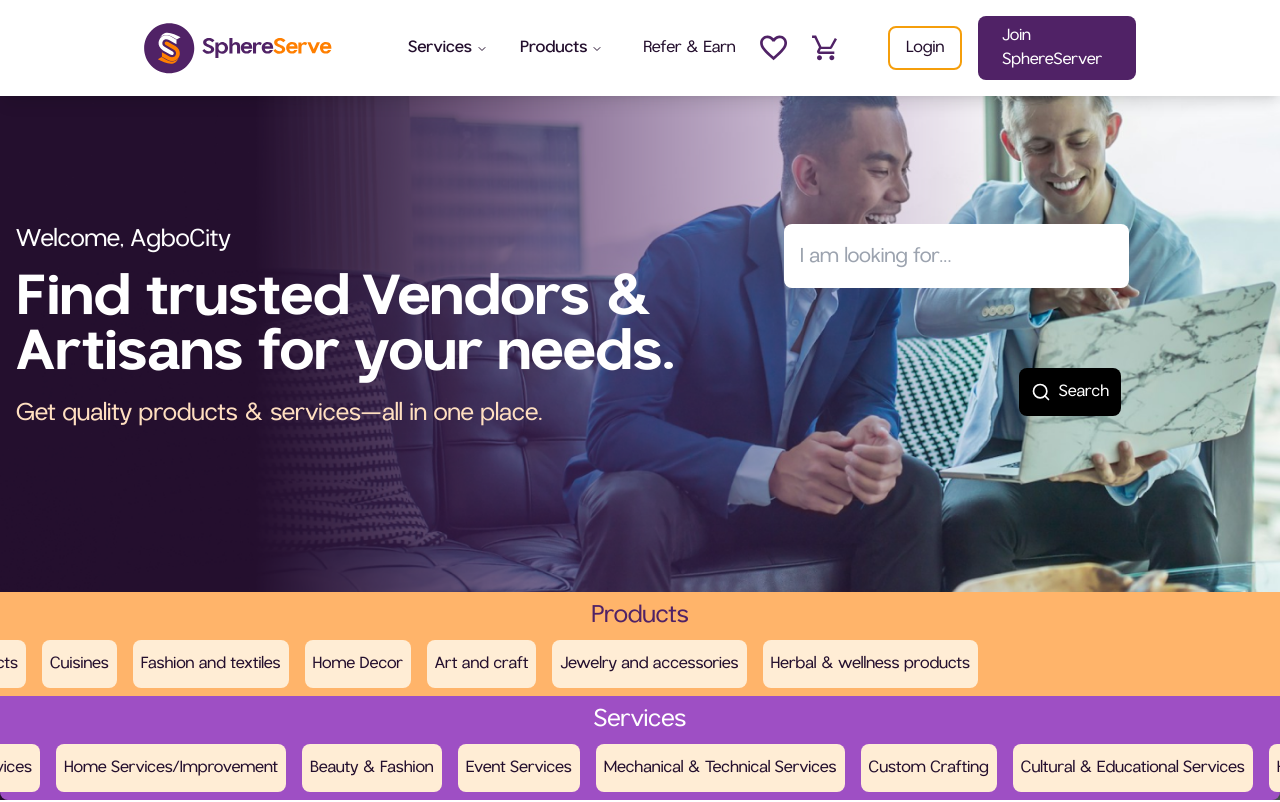
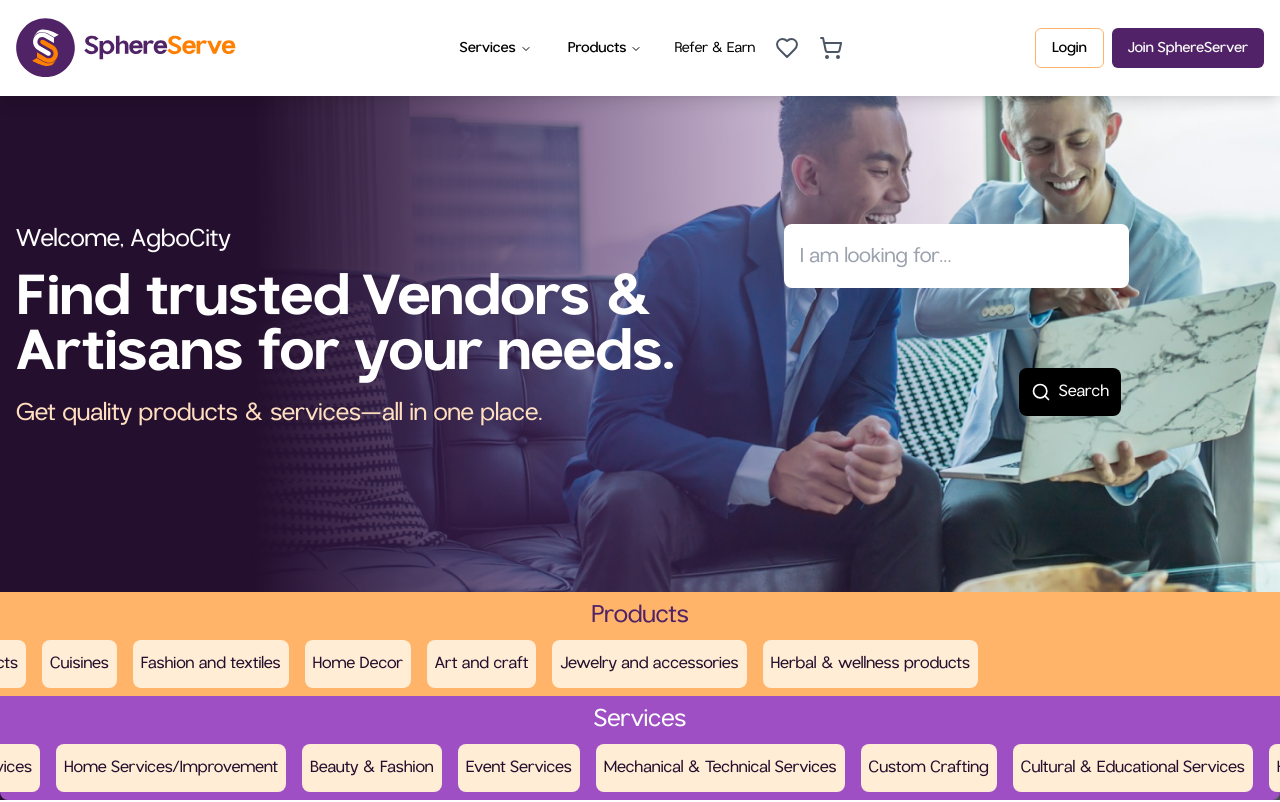
Before and after one commit to Sserve-repo/SST-Frontend, a Next.js app: page / in a window 1280 px wide. Shown: the top 802 px of the page. Built offline with nearby package versions, Linux system fonts and the light colour scheme.

Commit message:
implement user authentication flow with login and registration components

```diff
--- a/components/landing/Header.tsx
+++ b/components/landing/Header.tsx
@@ -1,11 +1,10 @@
+"use client";
+
 import React from "react";
 import Image from "next/image";
-import Logo from "../../assets/images/logo.svg";
-import Cart from "../../assets/icons/cart.svg";
-import Favorite from "../../assets/icons/favorite.svg";
-
 import Link from "next/link";
-
+import { Menu, ShoppingCart, Heart } from "lucide-react";
+import { Button } from "@/components/ui/button";
 import {
   NavigationMenu,
   NavigationMenuContent,
@@ -13,8 +12,15 @@ import {
   NavigationMenuList,
   NavigationMenuTrigger,
 } from "@/components/ui/navigation-menu";
+import { Sheet, SheetContent, SheetTrigger } from "@/components/ui/sheet";
+import {
+  DropdownMenu,
+  DropdownMenuContent,
+  DropdownMenuItem,
+  DropdownMenuTrigger,
+} from "@/components/ui/dropdown-menu";
 
-const Header = () => {
+export default function Header() {
   const products = {
     African: [
       "African Foodstuffs",
@@ -86,270 +92,148 @@ const Header = () => {
   };
 
   return (
-    <div className="flex items-center justify-between px-[9rem] fixed top-0 left-0 bg-white h-24 w-full z-50   text-[#240F2E] shadow-lg">
+    <header className="fixed top-0 left-0 w-full bg-white shadow-lg z-50">
+      <div className="container mx-auto px-4 h-20 md:h-24 flex items-center justify-between">
+        <div className="flex items-center">
+          <Link href="/" className="mr-4">
+            <Image
+              src="/assets/images/logo.svg"
+              alt="Logo"
+              width={220}
+              height={60}
+            />
+          </Link>
+        </div>
+        <div className="">
+          <nav className="hidden lg:flex space-x-4">
             <NavigationMenu>
               <NavigationMenuList>
-          <div className="grid grid-cols-4 items-center justify-between">
-            {/* Logo */}
                 <NavigationMenuItem>
-              <Link href="/">
-                <Image className="" src={Logo} alt="logo" />
-              </Link>
-            </NavigationMenuItem>
-
-            <div className="flex gap-x-[1.5rem] items-center  col-span-2">
-              <div className="flex">
-                {/* Services */}
-                <NavigationMenuItem>
-                  <NavigationMenuTrigger className="text-[1rem]">
-                    Services
-                  </NavigationMenuTrigger>
+                  <NavigationMenuTrigger>Services</NavigationMenuTrigger>
                   <NavigationMenuContent>
-                    <div className="w-[35rem] h-[34rem] grid grid-cols-2 p-4">
-                      <div className="flex flex-col">
-                        <p className="py-2 font-bold">
-                          Home Services/Improvement
-                        </p>
-                        {services["Home Services/Improvement"].map(
-                          (item: string, index: number) => {
-                            return (
-                              <React.Fragment key={index}>
+                    <div className="w-[35rem] max-h-[80vh] overflow-y-auto grid grid-cols-2 p-4">
+                      {Object.entries(services).map(([category, items]) => (
+                        <div key={category} className="flex flex-col mb-4">
+                          <p className="font-bold mb-2">{category}</p>
+                          {items.map((item, index) => (
                             <Link
-                                  href={"/"}
-                                  className="hover:cursor-pointer my-1"
+                              key={index}
+                              href="/"
+                              className="hover:underline mb-1"
                             >
                               {item}
                             </Link>
-                              </React.Fragment>
-                            );
-                          }
-                        )}
+                          ))}
                         </div>
-
-                      <div className="flex flex-col">
-                        <p className="py-2 font-bold">Custom Crafting</p>
-                        {services["Custom Crafting"].map(
-                          (item: string, index: number) => {
-                            return (
-                              <React.Fragment key={index}>
+                      ))}
+                    </div>
+                  </NavigationMenuContent>
+                </NavigationMenuItem>
+                <NavigationMenuItem>
+                  <NavigationMenuTrigger>Products</NavigationMenuTrigger>
+                  <NavigationMenuContent>
+                    <div className="w-[35rem] max-h-[80vh] overflow-y-auto grid grid-cols-2 p-4">
+                      {Object.entries(products).map(([category, items]) => (
+                        <div key={category} className="flex flex-col mb-4">
+                          <p className="font-bold mb-2">{category}</p>
+                          {items.map((item, index) => (
                             <Link
-                                  href={"/"}
-                                  className="hover:cursor-pointer my-1"
+                              key={index}
+                              href="/"
+                              className="hover:underline mb-1"
                             >
                               {item}
                             </Link>
-                              </React.Fragment>
-                            );
-                          }
-                        )}
+                          ))}
                         </div>
-
-                      <div className="flex flex-col">
-                        <p className="py-2 font-bold">Beauty & Fashion</p>
-                        {services["Beauty & Fashion"].map(
-                          (item: string, index: number) => {
-                            return (
-                              <React.Fragment key={index}>
-                                <Link
-                                  href={"/"}
-                                  className="hover:cursor-pointer my-1"
-                                >
-                                  {item}
-                                </Link>
-                              </React.Fragment>
-                            );
-                          }
-                        )}
-                      </div>
-
-                      <div className="flex flex-col">
-                        <p className="py-2 font-bold">Mechanical & Technical</p>
-                        {services["Mechanical & Technical"].map(
-                          (item: string, index: number) => {
-                            return (
-                              <React.Fragment key={index}>
-                                <Link
-                                  href={"/"}
-                                  className="hover:cursor-pointer my-1"
-                                >
-                                  {item}
-                                </Link>
-                              </React.Fragment>
-                            );
-                          }
-                        )}
-                      </div>
-
-                      <div className="flex flex-col">
-                        <p className="py-2 font-bold">Event Services</p>
-                        {services["Event Services"].map(
-                          (item: string, index: number) => {
-                            return (
-                              <React.Fragment key={index}>
-                                <Link
-                                  href={"/"}
-                                  className="hover:cursor-pointer my-1"
-                                >
-                                  {item}
-                                </Link>
-                              </React.Fragment>
-                            );
-                          }
-                        )}
-                      </div>
-
-                      <div className="flex flex-col">
-                        <p className="py-2 font-bold">Cultural & Educational</p>
-                        {services["Cultural & Educational"].map(
-                          (item: string, index: number) => {
-                            return (
-                              <React.Fragment key={index}>
-                                <Link
-                                  href={"/"}
-                                  className="hover:cursor-pointer my-1"
-                                >
-                                  {item}
-                                </Link>
-                              </React.Fragment>
-                            );
-                          }
-                        )}
-                      </div>
+                      ))}
                     </div>
                   </NavigationMenuContent>
                 </NavigationMenuItem>
-
-                {/* Products */}
-                <NavigationMenuItem>
-                  <NavigationMenuTrigger className="text-[1rem]">
-                    Products
-                  </NavigationMenuTrigger>
-                  <NavigationMenuContent>
-                    <div className="w-[35rem] h-[48rem] grid grid-cols-2 p-4">
-                      <div className="flex flex-col">
-                        <p className="py-2 font-bold">African</p>
-                        {products.African.map((item: string, index: number) => {
-                          return (
-                            <React.Fragment key={index}>
+              </NavigationMenuList>
+            </NavigationMenu>
+            <div className="flex items-center space-x-5">
               <Link
-                                href={"/"}
-                                className="hover:cursor-pointer my-1"
+                href="/refer-earn"
+                className="hidden sm:flex text-sm items-center space-x-2"
               >
-                                {item}
+                {/* <AiFillGift className="h-4 w-4" /> */}
+                <span>Refer & Earn</span>
               </Link>
-                            </React.Fragment>
-                          );
-                        })}
+              <Link
+                href="/favorites"
+                className="text-gray-600 hover:text-gray-900"
+              >
+                <Heart className="h-6 w-6" />
+              </Link>
+              <Link href="/cart" className="text-gray-600 hover:text-gray-900">
+                <ShoppingCart className="h-6 w-6" />
+              </Link>
+            </div>
+          </nav>
+        </div>
+        <div className="flex items-center space-x-4">
+          <div className="hidden md:flex items-center space-x-2">
+            <Button variant="outline" className="border-[#FFB46A]" asChild>
+              <Link href="/auth/login">Login</Link>
+            </Button>
+            <DropdownMenu>
+              <DropdownMenuTrigger asChild>
+                <Button>Join SphereServer</Button>
+              </DropdownMenuTrigger>
+              <DropdownMenuContent>
+                <DropdownMenuItem>Role 1</DropdownMenuItem>
+                <DropdownMenuItem>Role 2</DropdownMenuItem>
+                <DropdownMenuItem>Role 3</DropdownMenuItem>
+              </DropdownMenuContent>
+            </DropdownMenu>
+          </div>
+          <Sheet>
+            <SheetTrigger asChild>
+              <Button variant="outline" size="icon" className="md:hidden">
+                <Menu className="h-6 w-6" />
+              </Button>
+            </SheetTrigger>
+            <SheetContent>
+              <nav className="flex flex-col space-y-12">
+                <Link href="/" className="mr-4">
+                  <Image
+                    src="/assets/images/logo.svg"
+                    alt="Logo"
+                    width={220}
+                    height={60}
+                  />
+                </Link>
+                <div className="flex flex-col space-y-6 mt-6">
+                  <Link href="/services">Services</Link>
+                  <Link href="/products">Products</Link>
+                  <Link href="/refer-earn">Refer & Earn</Link>
                 </div>
 
-                      <div className="flex flex-col">
-                        <p className="py-2 font-bold">Asian</p>
-                        {products.Asian.map((item: string, index: number) => {
-                          return (
-                            <React.Fragment key={index}>
-                              <Link
-                                href={"/"}
-                                className="hover:cursor-pointer my-1"
+                <div className="flex flex-col space-y-3">
+                  <Button
+                    variant="outline"
+                    className="border-[#FFB46A]"
+                    asChild
                   >
-                                {item}
-                              </Link>
-                            </React.Fragment>
-                          );
-                        })}
+                    <Link href="/auth/login">Login</Link>
+                  </Button>
+                  <DropdownMenu>
+                    <DropdownMenuTrigger asChild>
+                      <Button>Join SphereServer</Button>
+                    </DropdownMenuTrigger>
+                    <DropdownMenuContent>
+                      <DropdownMenuItem>Role 1</DropdownMenuItem>
+                      <DropdownMenuItem>Role 2</DropdownMenuItem>
+                      <DropdownMenuItem>Role 3</DropdownMenuItem>
+                    </DropdownMenuContent>
+                  </DropdownMenu>
                 </div>
-
-                      <div className="flex flex-col">
-                        <p className="py-2 font-bold">Indian</p>
-                        {products.Indian.map((item: string, index: number) => {
-                          return (
-                            <React.Fragment key={index}>
-                              <Link
-                                href={"/"}
-                                className="hover:cursor-pointer my-1"
-                              >
-                                {item}
-                              </Link>
-                            </React.Fragment>
-                          );
-                        })}
+              </nav>
+            </SheetContent>
+          </Sheet>
         </div>
-
-                      <div className="flex flex-col">
-                        <p className="py-2 font-bold">Caribbean</p>
-                        {products.Caribbean.map(
-                          (item: string, index: number) => {
-                            return (
-                              <React.Fragment key={index}>
-                                <Link
-                                  href={"/"}
-                                  className="hover:cursor-pointer my-1"
-                                >
-                                  {item}
-                                </Link>
-                              </React.Fragment>
+      </div>
+    </header>
   );
 }
-                        )}
-                      </div>
-
-                      <div className="flex flex-col">
-                        <p className="py-2 font-bold">European</p>
-                        {products.European.map(
-                          (item: string, index: number) => {
-                            return (
-                              <React.Fragment key={index}>
-                                <Link
-                                  href={"/"}
-                                  className="hover:cursor-pointer my-1"
-                                >
-                                  {item}
-                                </Link>
-                              </React.Fragment>
-                            );
-                          }
-                        )}
-                      </div>
-                    </div>
-                  </NavigationMenuContent>
-                </NavigationMenuItem>
-              </div>
-
-              <NavigationMenuItem>
-                <Link href={"/auth/login"}>Refer & Earn</Link>
-              </NavigationMenuItem>
-
-              <NavigationMenuItem>
-                <Link href="/contact-us">
-                  <Image src={Favorite} alt="" />
-                </Link>
-              </NavigationMenuItem>
-
-              <NavigationMenuItem>
-                <Link href="/contact-us">
-                  <Image src={Cart} alt="" />
-                </Link>
-              </NavigationMenuItem>
-            </div>
-
-            <div className="flex justify-between  items-center gap-x-4  ml-auto">
-              <Link
-                href={"/auth/login"}
-                className="py-2 px-4 border-2 border-amber-500	 rounded-lg"
-              >
-                Login
-              </Link>
-
-              <Link href={"/auth/register"}>
-                <p className="bg-[#502266] px-6 py-2 text-white rounded-lg hover:cursor-pointer">
-                  Join SphereServer
-                </p>
-              </Link>
-            </div>
-          </div>
-        </NavigationMenuList>
-      </NavigationMenu>
-    </div>
-  );
-};
-
-export default Header;
```
Lines whose indentation alone changed are shown as unchanged.
